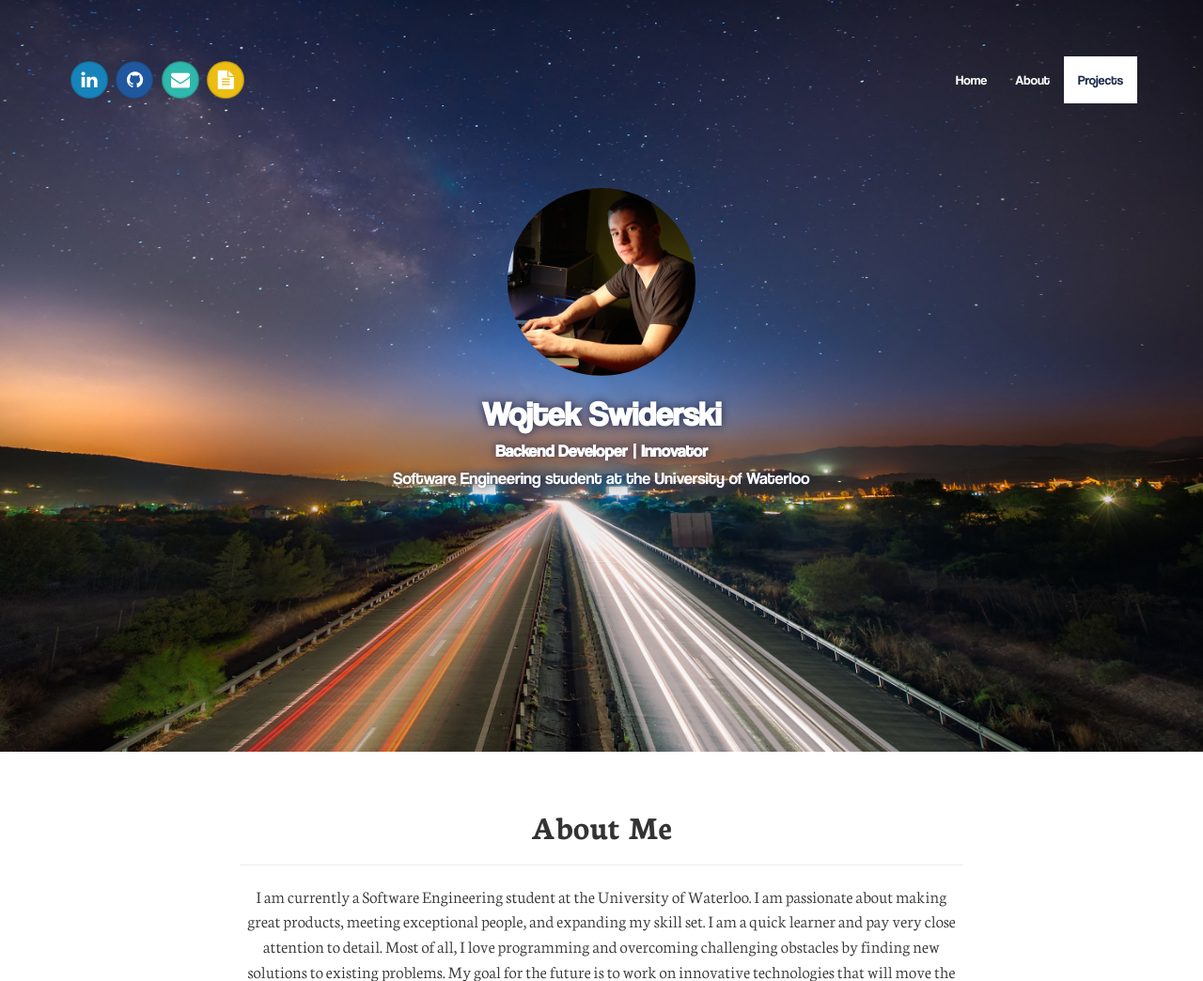
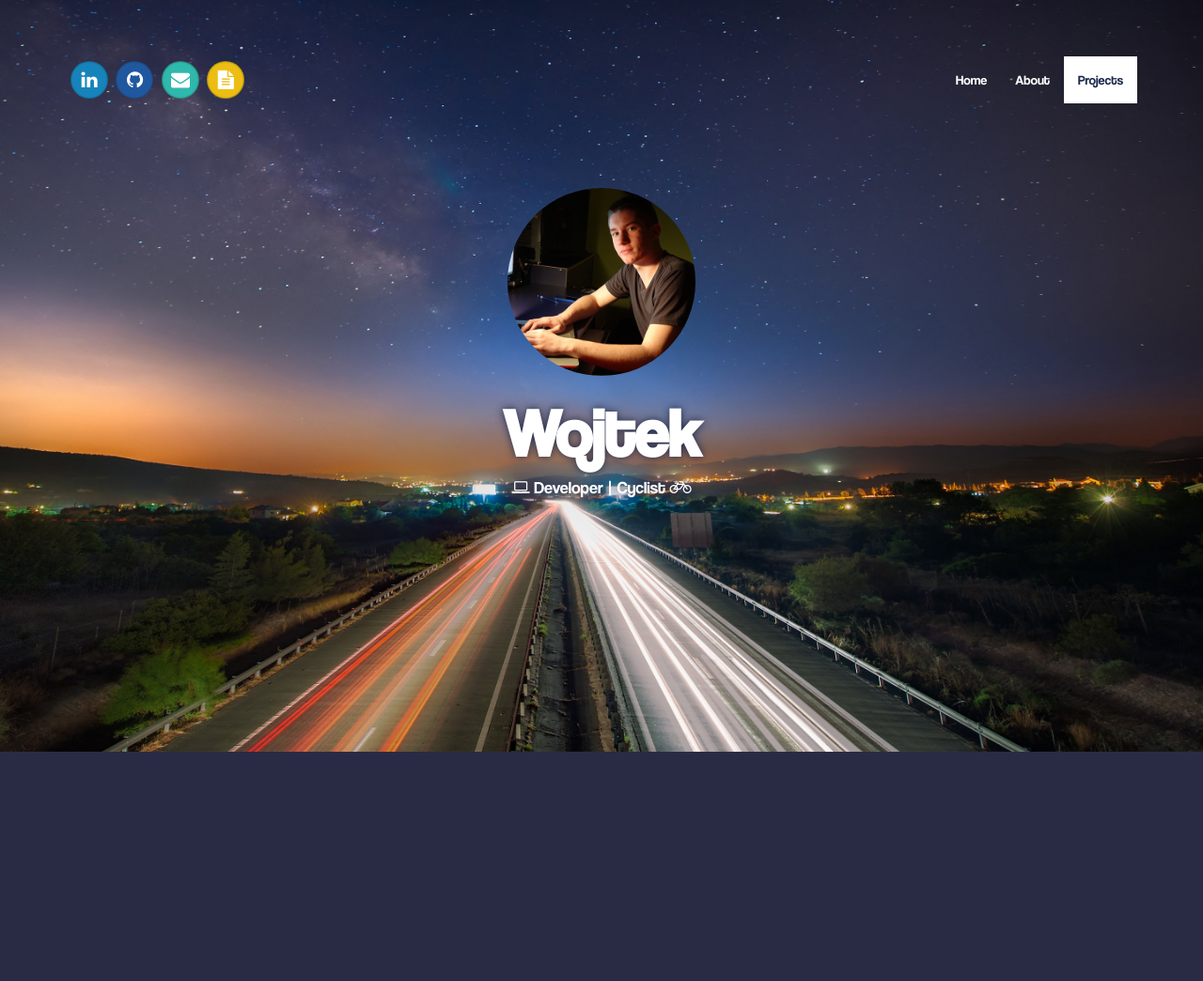
Before and after one commit to Wojtechnology/wojtechnology.github.io, a PHP site: page / in a window 1280 px wide. Shown: the top 1044 px of the page at 94% size. After the commit the page ends 800 px from the top, so only its background shows below. Run offline with PHP 8.4, Linux system fonts and the light colour scheme; some libraries are stand-ins or nearby versions.

Commit message:
Cleaner front page

```diff
--- a/index.html
+++ b/index.html
@@ -60,13 +60,12 @@
 				</nav>
 			</div>
 		</nav>
-		<div class="placeholder" id="face"></div>
 		<div class="faceBlock">
 			<div class="stuff">
 				<img class="portrait" src="images/portrait.jpg"/>
-				<h1>Wojtek Swiderski</h1>
-				<h4><strong>Backend Developer | Innovator</strong></h4>
-				<h4>Software Engineering student at the University of Waterloo</h4>
+				<h1>Wojtek</h1>
+				<h4 id="interests"><i class="fa fa-laptop"></i> Developer | Cyclist <i class="fa fa-bicycle"></i></h4>
+				<!--<h4>Software Engineering student at the University of Waterloo</h4>-->
 			</div>
 		</div>
 		<div class="bodyBlock" id="topPage">
--- a/js/front.js
+++ b/js/front.js
@@ -98,3 +98,18 @@ $(document).ready(function(){
 		$("#projBut").removeClass("active");
 	}
 });
+
+/*
+Animate text to show interests
+*/
+
+var initialText = "<i class=\"fa fa-laptop\"></i> Developer | ";
+var interests = ["Cyclist <i class=\"fa fa-bicycle\"></i>",
+				 "Skier <i class=\"fa fa-flag\"></i>",
+				 "Entrepreneur <i class=\"fa fa-star\"></i>"];
+var c = 0;
+setInterval(function () {
+	$('#interests').fadeOut(function () {
+		$(this).html(initialText + interests[c = (c + 1) % interests.length]).fadeIn();
+	});
+}, 5000);
--- a/style/mainStyle.css
+++ b/style/mainStyle.css
@@ -158,11 +158,11 @@
 	text-align: center;
 	color: white;
 	text-shadow: 0 0 8px #1C2A4D;
-	font-family: 'coolvetica', serif;
+	font-family: 'coolvetica';
 }
 
 .faceBlock h1 {
-	font-weight: 700;
+	font-size: 72px;
 }
 
 .bodyBlock {
```
